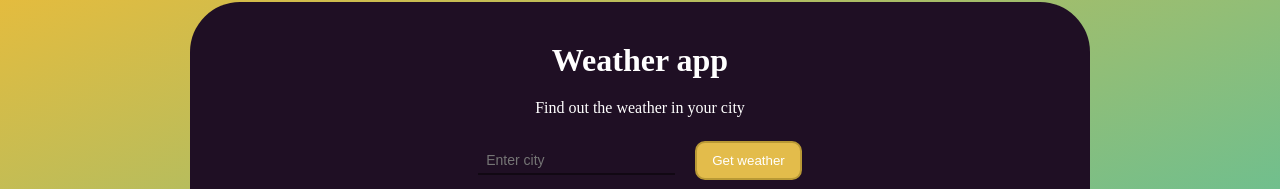
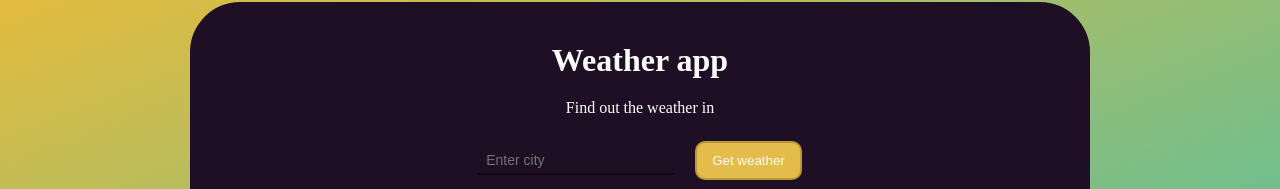
Before and after one commit to kittensgit/vue-app, a Vue app: page / in a window 1280 px wide. Shown: the part 148-337 px from the top of the page. Built offline with nearby package versions, Linux system fonts and the light colour scheme; the HTML template or start-up script is replaced by a standard one.

Commit message:
variables in vue

```diff
--- a/src/App.vue
+++ b/src/App.vue
@@ -1,9 +1,17 @@
-<script></script>
+<script>
+export default {
+    data() {
+        return {
+            city: '',
+        };
+    },
+};
+</script>
 
 <template>
     <div class="wrapper">
         <h1>Weather app</h1>
-        <p>Find out the weather in your city</p>
+        <p>Find out the weather in {{ city }}</p>
         <input type="text" placeholder="Enter city" />
         <button>Get weather</button>
     </div>
```
